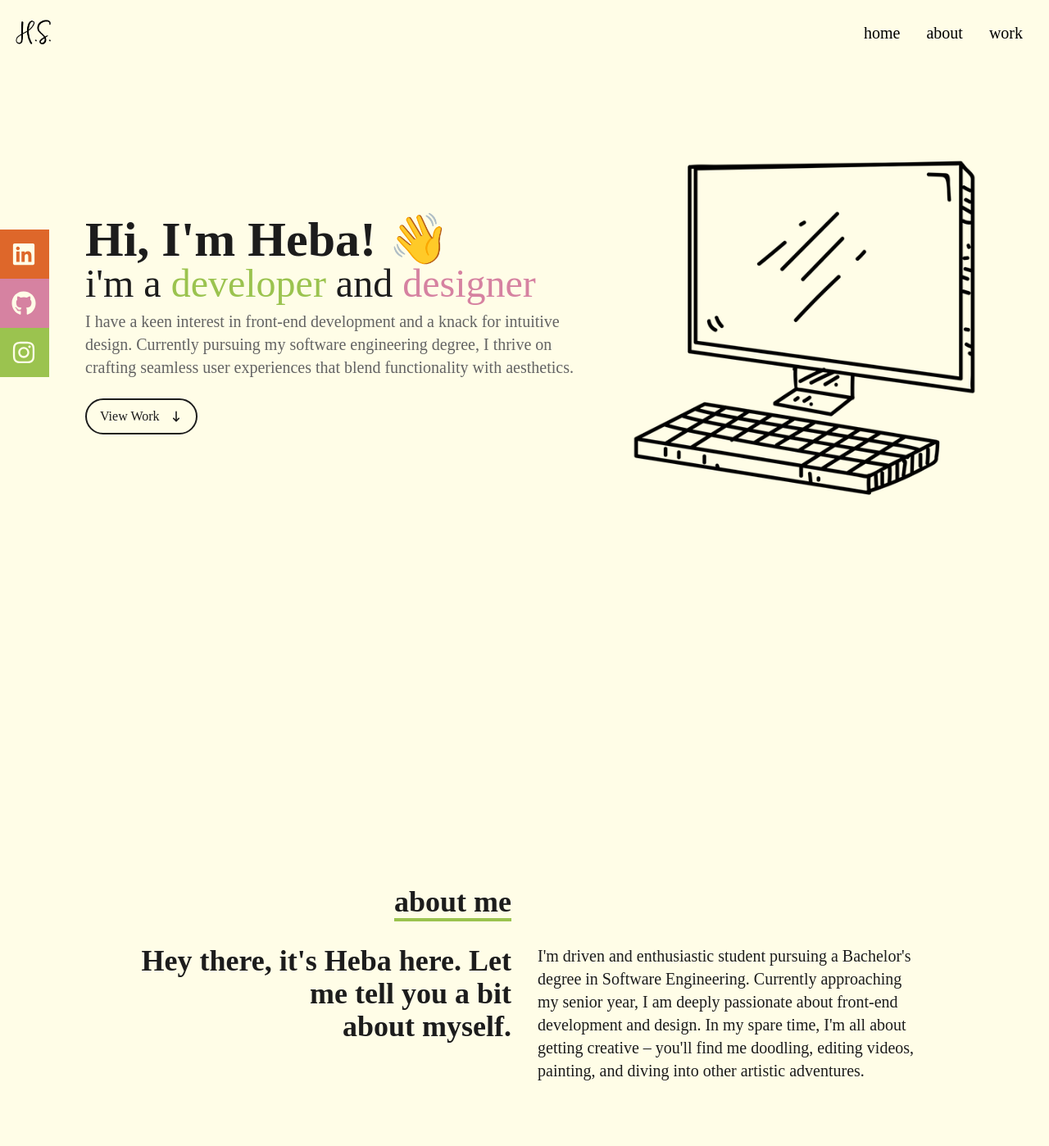
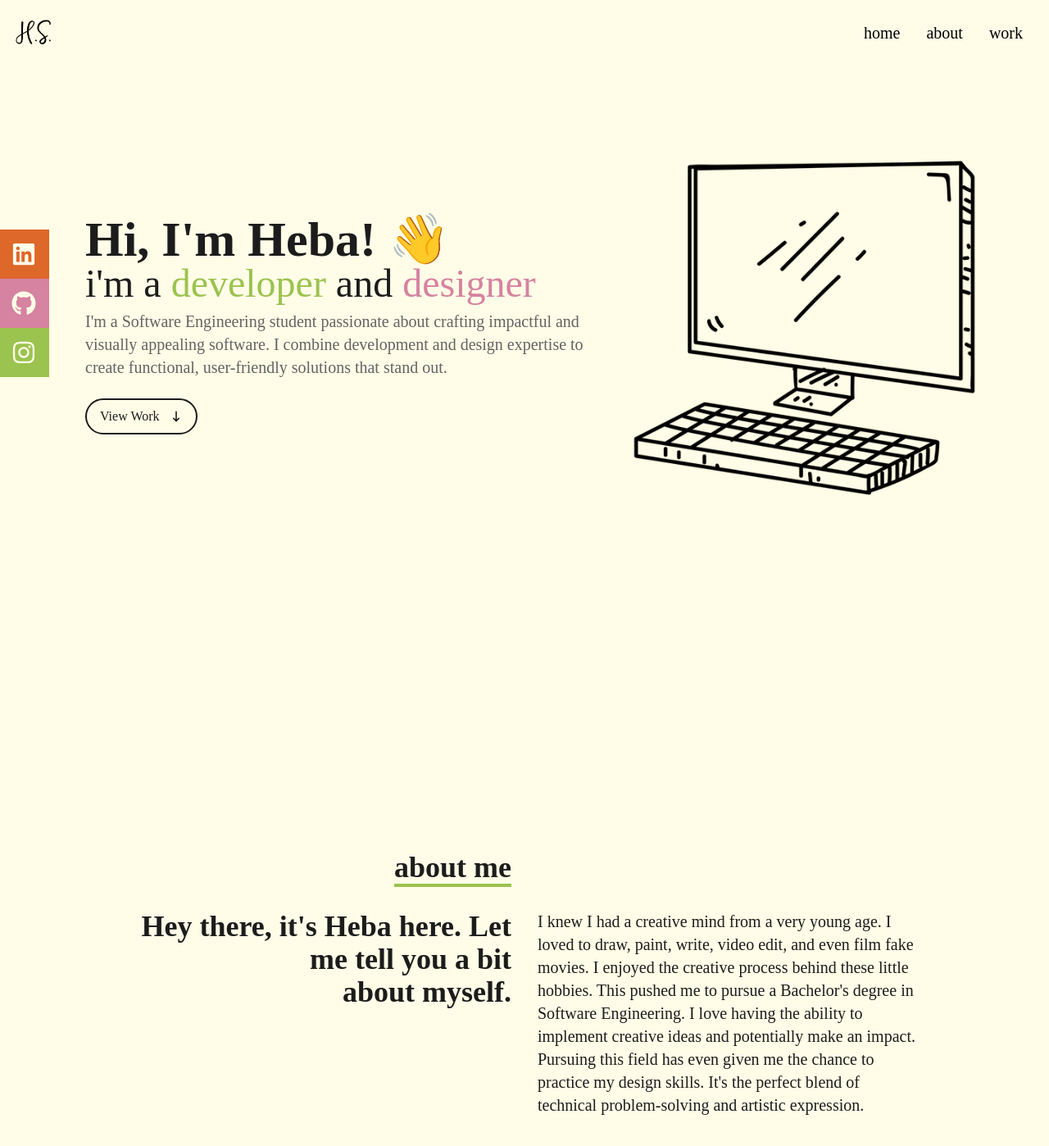
Before and after one commit to hebz26/portfolio-version2, a React (Create React App) app: page / in a window 1280 px wide. Shown: the top 1398 px of the page at 82% size. Built offline with nearby package versions, Linux system fonts and the light colour scheme.

Commit message:
description changes

```diff
--- a/src/components/About.jsx
+++ b/src/components/About.jsx
@@ -21,12 +21,14 @@ const About = () => {
           </div>
           <div>
             <p className="text-xl">
-              I'm driven and enthusiastic student pursuing a Bachelor's degree
-              in Software Engineering. Currently approaching my senior year, I
-              am deeply passionate about front-end development and design. In my
-              spare time, I'm all about getting creative – you'll find me
-              doodling, editing videos, painting, and diving into other artistic
-              adventures.
+              I knew I had a creative mind from a very young age. I loved to
+              draw, paint, write, video edit, and even film fake movies. I
+              enjoyed the creative process behind these little hobbies. This
+              pushed me to pursue a Bachelor's degree in Software Engineering. I
+              love having the ability to implement creative ideas and
+              potentially make an impact. Pursuing this field has even given me
+              the chance to practice my design skills. It's the perfect blend of
+              technical problem-solving and artistic expression.
             </p>
           </div>
         </div>
--- a/src/components/Home.jsx
+++ b/src/components/Home.jsx
@@ -17,10 +17,10 @@ const Home = () => {
           </h2>
           <p className=" text-[#636363] text-xl pb-4 mt-2 max-w-[700px]">
             {" "}
-            I have a keen interest in front-end development and a knack for
-            intuitive design. Currently pursuing my software engineering degree,
-            I thrive on crafting seamless user experiences that blend
-            functionality with aesthetics.
+            I'm a Software Engineering student passionate about crafting
+            impactful and visually appealing software. I combine development and
+            design expertise to create functional, user-friendly solutions that
+            stand out.
           </p>
           <div>
             <Link to="work" smooth={true} duration={500} offset={-50}>
```
